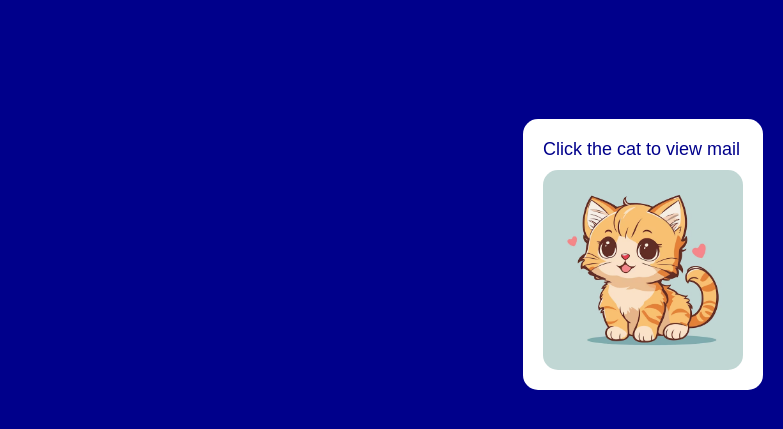
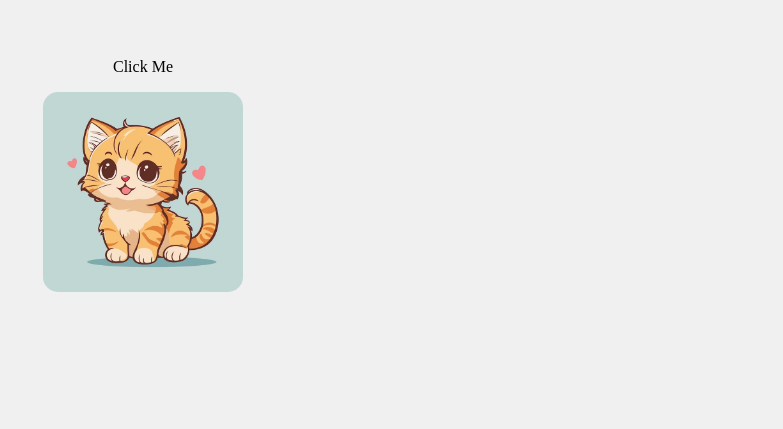
Before and after one commit to PrasenjeetSC/Nilofar-Exam-WIsh, a plain HTML site: page index.html in a window 1280 px wide. Shown: the part 231-660 px from the top of the page, without its empty margins (497-1280 px from the left). Drawn offline with Linux system fonts and the light colour scheme.

Commit message:
Update index.html
reverted to original

```diff
--- a/index.html
+++ b/index.html
@@ -7,77 +7,30 @@
     <style>
         body {
             display: flex;
-            flex-direction: column;
             justify-content: center;
-            align-items: flex-start;
+            align-items: center;
             height: 100vh;
             margin: 0;
-            background-color: #00008b; /* Deep blue background */
-            color: #ffffff; /* Default text color to white */
-            font-family: Arial, sans-serif;
-            padding: 20px;
+            background-color: #f0f0f0;
         }
-        .header {
-            color: #00008b; /* Deep blue color for header */
-            font-size: 48px;
-            font-weight: bold;
-            margin-bottom: 20px;
-        }
-        .mailbox {
-            display: flex;
-            justify-content: center;
-            align-items: flex-start;
-            width: 100%;
-        }
-        .mailbox-box {
-            background-color: #ffffff; /* White background for the box */
-            padding: 20px;
-            border-radius: 15px;
-            width: auto;
-            max-width: 300px;
-            margin-left: auto; /* Align box to the right */
-            text-align: left;
-        }
-        .mailbox-text {
-            color: #00008b; /* Deep blue color for text */
-            font-size: 18px;
-            margin-bottom: 10px;
+        .cat-container {
+            text-align: center;
         }
         .cat-image {
             width: 200px;
             height: auto;
             border-radius: 15px;
-            cursor: pointer;
             transition: border-color 0.3s;
-            display: block;
-            margin: 0 auto; /* Center the image within the box */
         }
         .cat-image:hover {
-            border: 3px solid #00008b; /* Darker blue border on hover */
-        }
-        @media (max-width: 600px) {
-            .header {
-                font-size: 32px;
-            }
-            .mailbox-box {
-                width: 100%;
-                margin: 0;
-            }
-            .cat-image {
-                width: 150px;
-            }
+            border: 3px solid #00008b; /* Darker blue */
         }
     </style>
 </head>
 <body>
-    <div class="header">
-        Cute Cat's<br>Mailbox
-    </div>
-    <div class="mailbox">
-        <div class="mailbox-box">
-            <div class="mailbox-text">Click the cat to view mail</div>
-            <img src="cat.avif" alt="Cat" class="cat-image" onclick="navigateToPage2()">
-        </div>
+    <div class="cat-container">
+        <p>Click Me</p>
+        <img src="cat.avif" alt="Cat" class="cat-image" onclick="navigateToPage2()">
     </div>
     <script>
         function navigateToPage2() {
```
